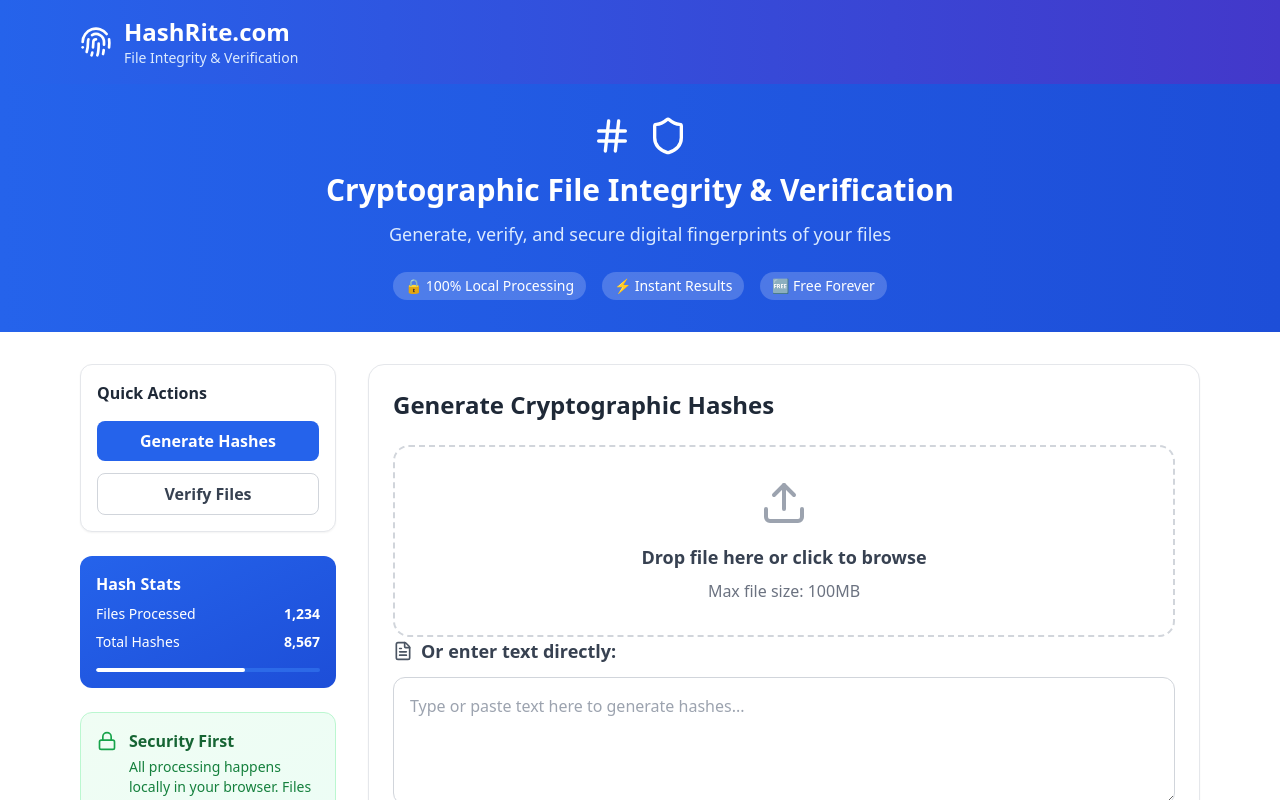
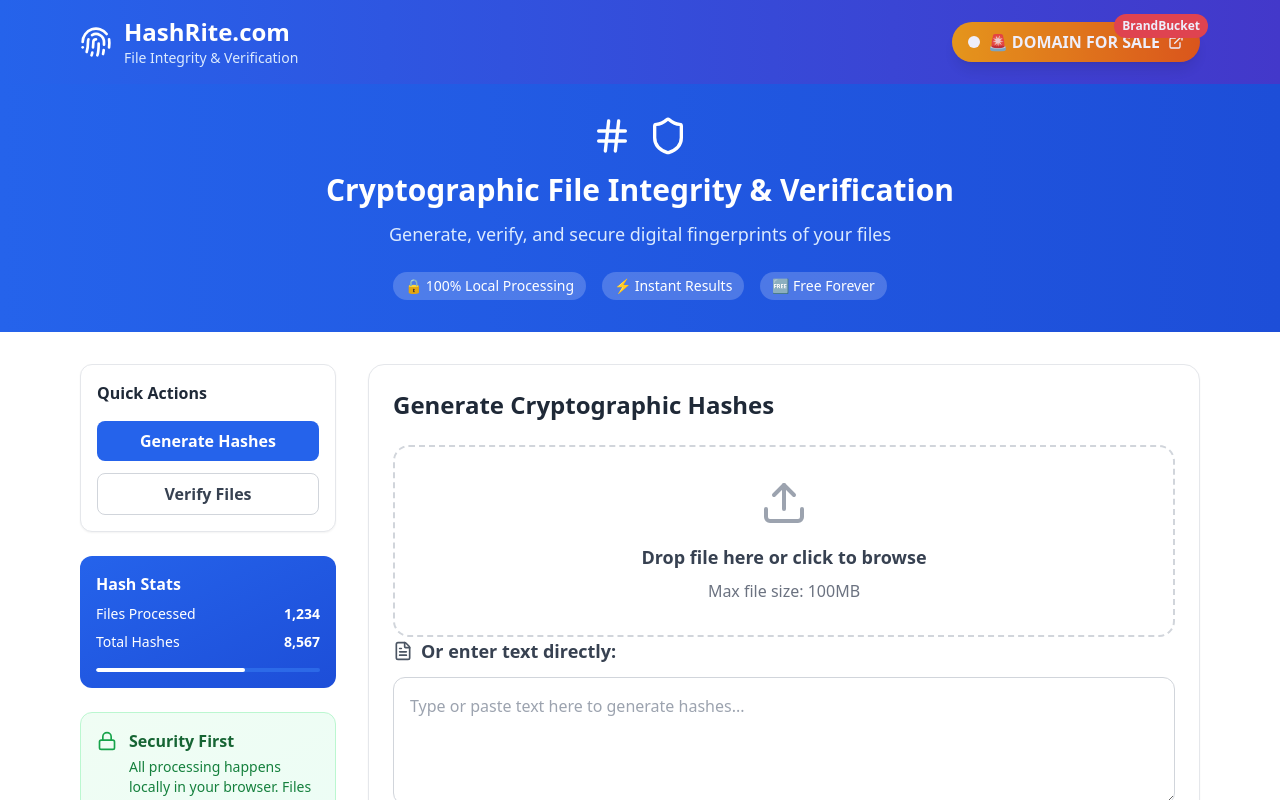
Before and after one commit to ozeydi/hashrite-saas, a React (Vite) app: page / in a window 1280 px wide. Shown: the top 800 px of the page. Built offline with nearby package versions, Linux system fonts and the light colour scheme.

Commit message:
feat: add domain sale badge with animation in header

```diff
--- a/src/components/layout/Header.tsx
+++ b/src/components/layout/Header.tsx
@@ -1,9 +1,11 @@
 import { Fingerprint } from 'lucide-react';
+import { ExternalLink } from 'lucide-react';
 
 export default function Header() {
   return (
     <header className='bg-gradient-to-r from-blue-600 to-indigo-700 text-white py-4'>
       <div className='max-w-6xl mx-auto px-4'>
+        <div className='flex flex-col md:flex-row md:items-center justify-between gap-4'>
           <div className='flex items-center gap-3'>
             <Fingerprint className='w-8 h-8' />
             <div>
@@ -13,6 +15,25 @@ export default function Header() {
               </p>
             </div>
           </div>
+
+          {/* For Sale Badge */}
+          <a
+            href='https://www.brandbucket.com/names/hashrite'
+            target='_blank'
+            rel='noopener noreferrer'
+            className='group relative inline-flex items-center gap-2 bg-gradient-to-r from-amber-500 to-orange-600 hover:from-amber-600 hover:to-orange-700 text-white font-bold py-2 px-4 rounded-full shadow-lg hover:shadow-xl transform hover:-translate-y-0.5 transition-all duration-200 animate-pulse'
+          >
+            <span className='relative flex h-3 w-3'>
+              <span className='animate-ping absolute inline-flex h-full w-full rounded-full bg-white opacity-75'></span>
+              <span className='relative inline-flex rounded-full h-3 w-3 bg-white'></span>
+            </span>
+            <span className='font-bold'>🚨 DOMAIN FOR SALE</span>
+            <ExternalLink className='w-4 h-4' />
+            <span className='absolute -top-2 -right-2 bg-red-500 text-white text-xs font-bold px-2 py-1 rounded-full'>
+              BrandBucket
+            </span>
+          </a>
+        </div>
       </div>
     </header>
   );
```
Lines whose indentation alone changed are shown as unchanged.
